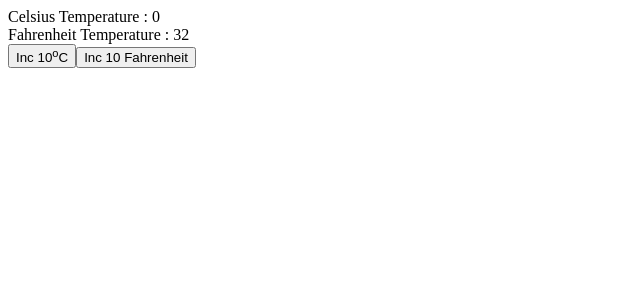
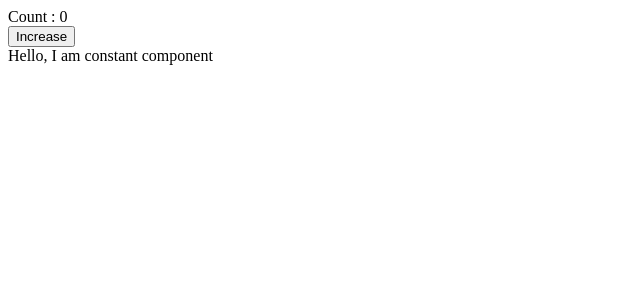
Before and after one commit to bolanpartik/learnings, a React (Vite) app in the folder React-basic/: page / in a window 1280 px wide. Shown: the top 300 px of the page, without its empty margins (0-640 px from the left). Built offline with nearby package versions, Linux system fonts and the light colour scheme.

Commit message:
wrap component inside memo

```diff
--- a/React-basic/src/App.jsx
+++ b/React-basic/src/App.jsx
@@ -1,8 +1,8 @@
-import { TemeratureRecoil } from "./TemperatureRecoil"
+import CounterMemo from "./CounterMemo"
 
 function App() {
 
-  return <TemeratureRecoil />
+  return <CounterMemo/>
 }
 
 export default App
--- /dev/null
+++ b/React-basic/src/CounterMemo.jsx
@@ -0,0 +1,26 @@
+import { memo, useState } from "react"
+
+export default function CounterMemo() {
+
+    const [count, setCount] = useState(0)
+
+    return <>
+        <MainComponent count={count} setCount={setCount} />
+        <ConstantComponent />
+    </>
+}
+
+const MainComponent = ({ count, setCount }) => {
+
+    return <>
+        <div>Count : {count}</div>
+        <button onClick={() => setCount(c => c + 1)}>Increase</button>
+    </>
+}
+
+const ConstantComponent = memo(() => {
+
+    return <div>
+        Hello, I am constant component
+    </div>
+})
```
